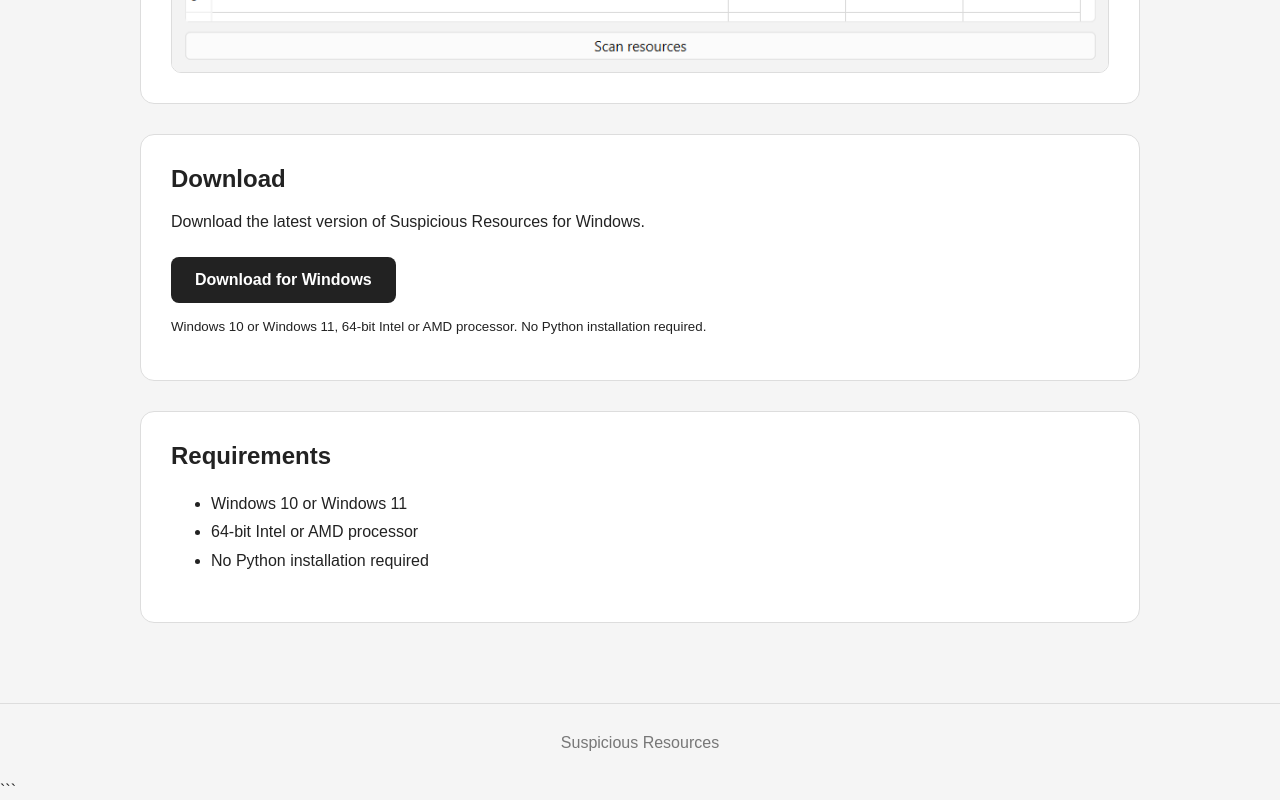
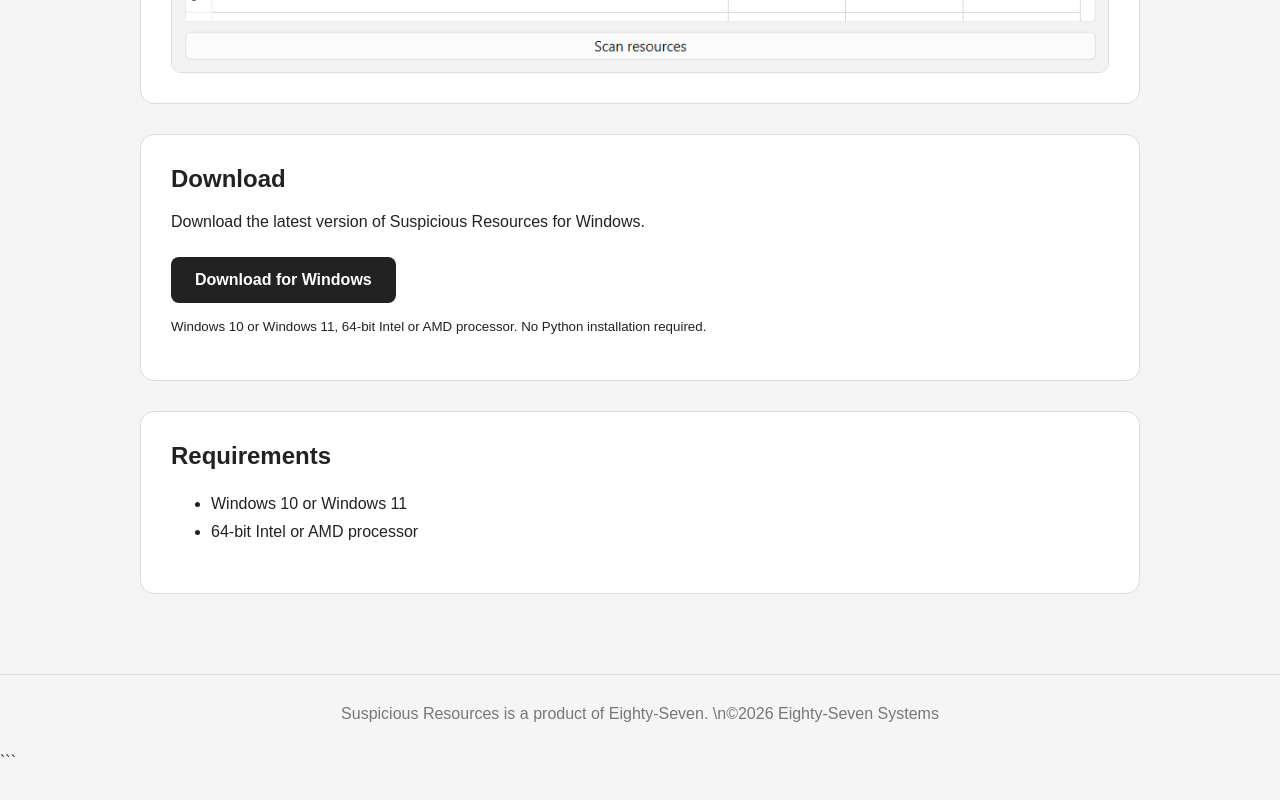
Before and after one commit to eightysevensystems/Suspicious-Resources, a plain HTML site: page index.html in a window 1280 px wide. Shown: the part 1173-1973 px from the top of the page. After the commit the page ends 1944 px from the top, so only its background shows below. Drawn offline with Linux system fonts and the light colour scheme.

Commit message:
Update index.html

```diff
--- a/index.html
+++ b/index.html
@@ -212,7 +212,6 @@
             <ul>
                 <li>Windows 10 or Windows 11</li>
                 <li>64-bit Intel or AMD processor</li>
-                <li>No Python installation required</li>
             </ul>
         </section>
 
@@ -223,7 +222,7 @@
 
 <footer>
     <div class="container">
-        Suspicious Resources
+        Suspicious Resources is a product of Eighty-Seven. \n©2026 Eighty-Seven Systems
     </div>
 </footer>
 
```
